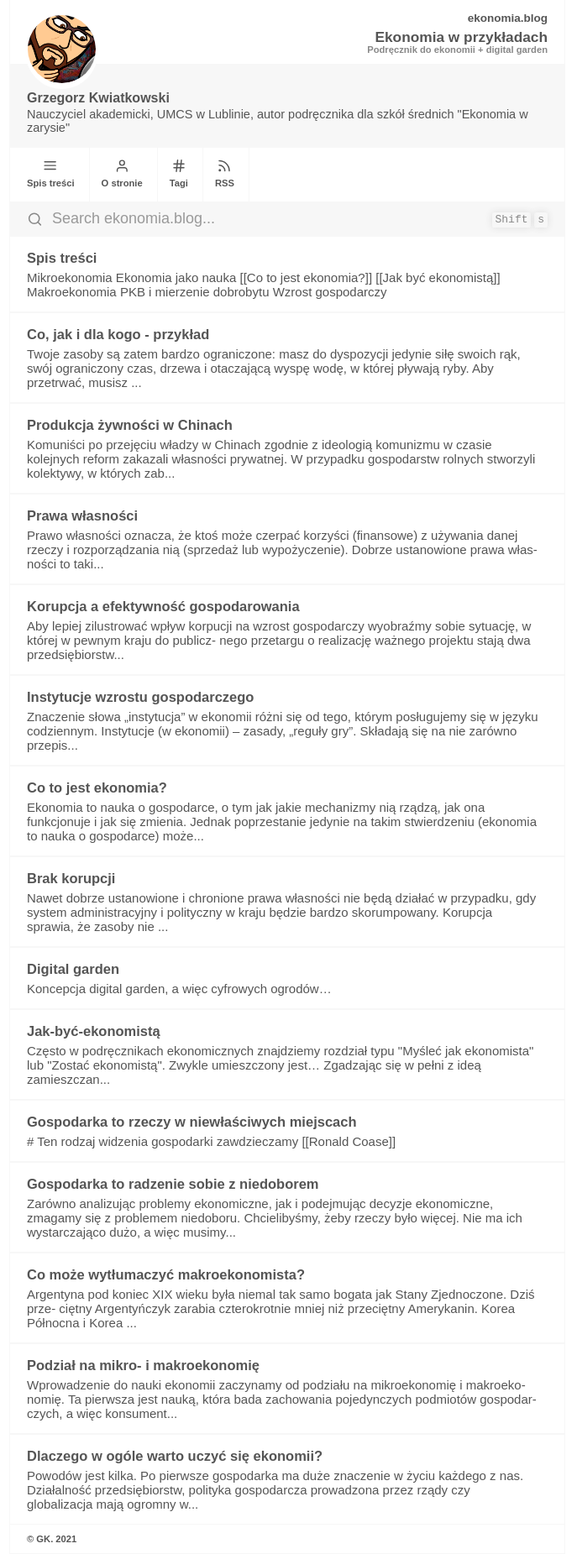
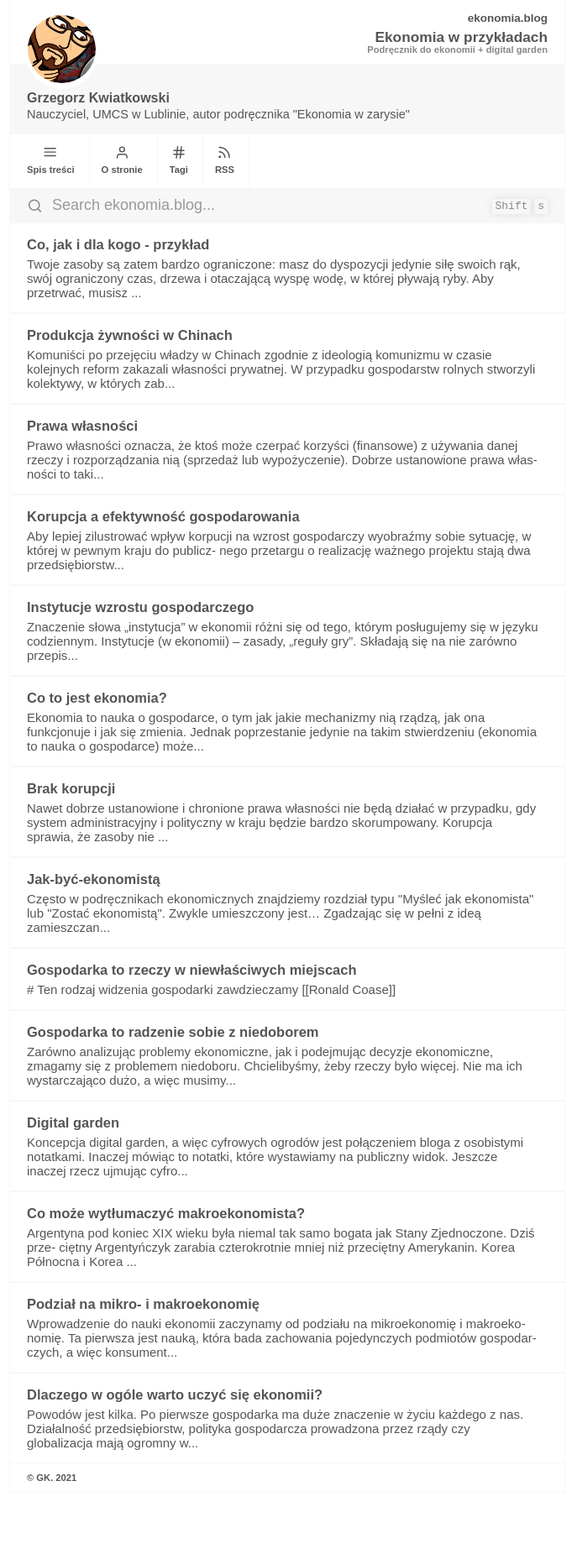
Before and after one commit to gkwiatk/ekonomia-2, a Jekyll site: the page built from index.md, in a window 1280 px wide. Shown: the whole page at 84% size, without its empty margins (298-985 px from the left). Built offline with Jekyll 4.4.1, drawn with Linux system fonts in a browser that asks for light colours; after the commit the page ends 1778 px from its top, so only the background shows below that.

Commit message:
Update content

```diff
--- a/_config.yml
+++ b/_config.yml
@@ -56,7 +56,7 @@ user:
                 # granular enabling or disabling as with the 'preferences'
                 # or the site-wide settings.
   name: Grzegorz Kwiatkowski
-  bio: Nauczyciel akademicki, UMCS w Lublinie, autor podręcznika dla szkół średnich "Ekonomia w zarysie"
+  bio: Nauczyciel, UMCS w Lublinie, autor podręcznika "Ekonomia w zarysie"
   email: grzegorz.kwiatkowski@umcs.lublin.pl
   photo: /assets/img/profile.png
   social: # just leave the field blank or type in null, if you don't have a
--- /dev/null
+++ b/_posts/2021-06-30-Digital-garden.md
@@ -0,0 +1,8 @@
+---
+title: Digital garden
+---
+
+Koncepcja _digital garden_, a więc cyfrowych ogrodów jest połączeniem bloga z osobistymi notatkami. Inaczej mówiąc to notatki, które wystawiamy na publiczny widok. Jeszcze inaczej rzecz ujmując cyfrowe ogrody to prywatne wikipedie. Mogą one dotyczyć wąskiego tematu lub wszystkiego, czym interesuje się autor.
+
+## Bibliografia
+1: https://maggieappleton.com/garden-history
--- a/_posts/2021-07-01-spis.md
+++ /dev/null
@@ -1,15 +0,0 @@
----
-title: Spis treści
-slug: spis
----
-
-## Mikroekonomia
-### Ekonomia jako nauka
-* [[Co to jest ekonomia?]]
-* [[Jak być ekonomistą]]
-
-
-## Makroekonomia
-### PKB i mierzenie dobrobytu
-
-### Wzrost gospodarczy
```
Also changed, not shown: _posts/2021-06-01-dlaczego.md (+1 -1 lines), _posts/2021-06-30-Wprowadzenie.md (deleted, +0 -5 lines), about.md (+2 -2 lines), _posts/2021-06-03-Co-moze-makro.md (renamed from _posts/2021-06-03-co-moze.md), 5 other files.
